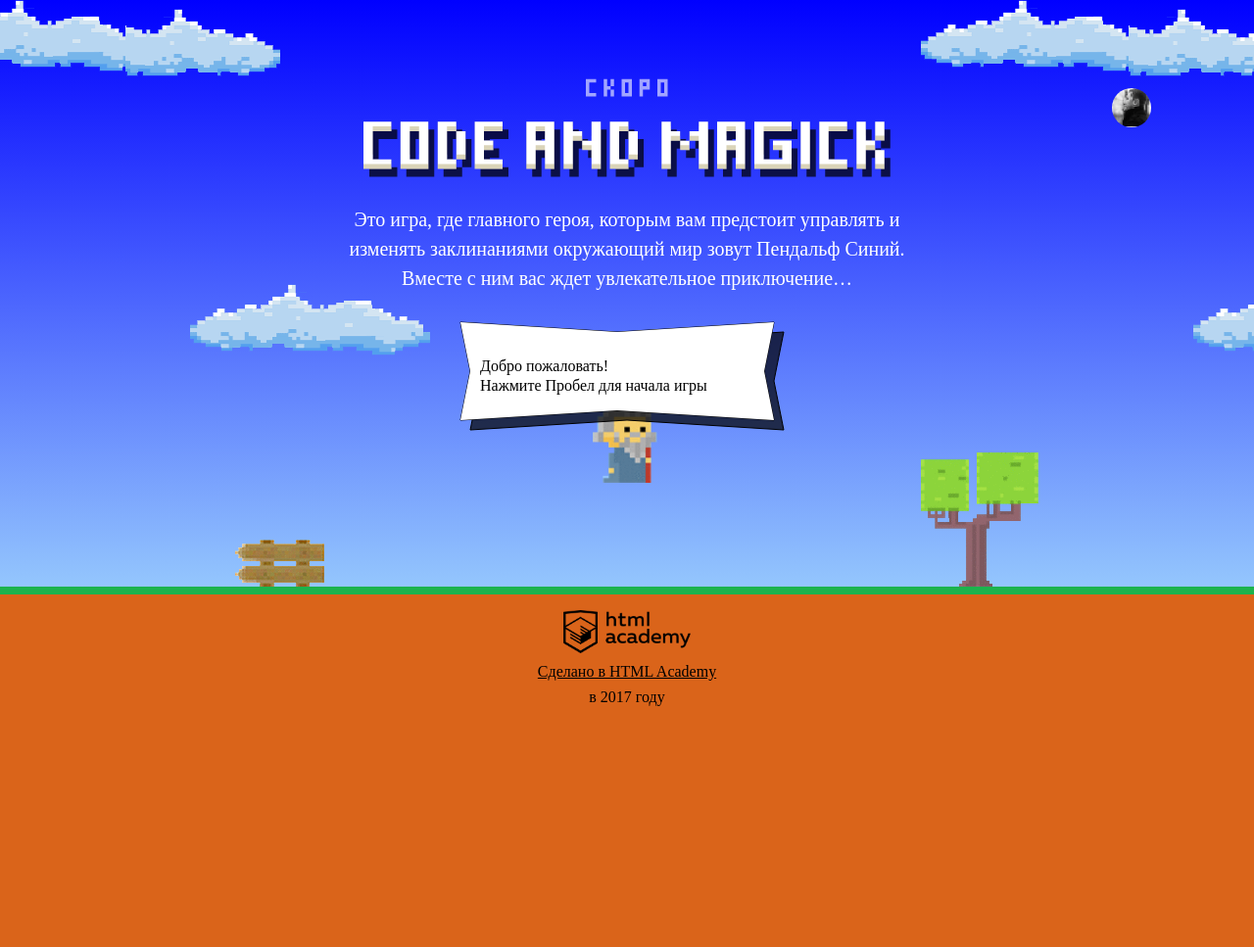
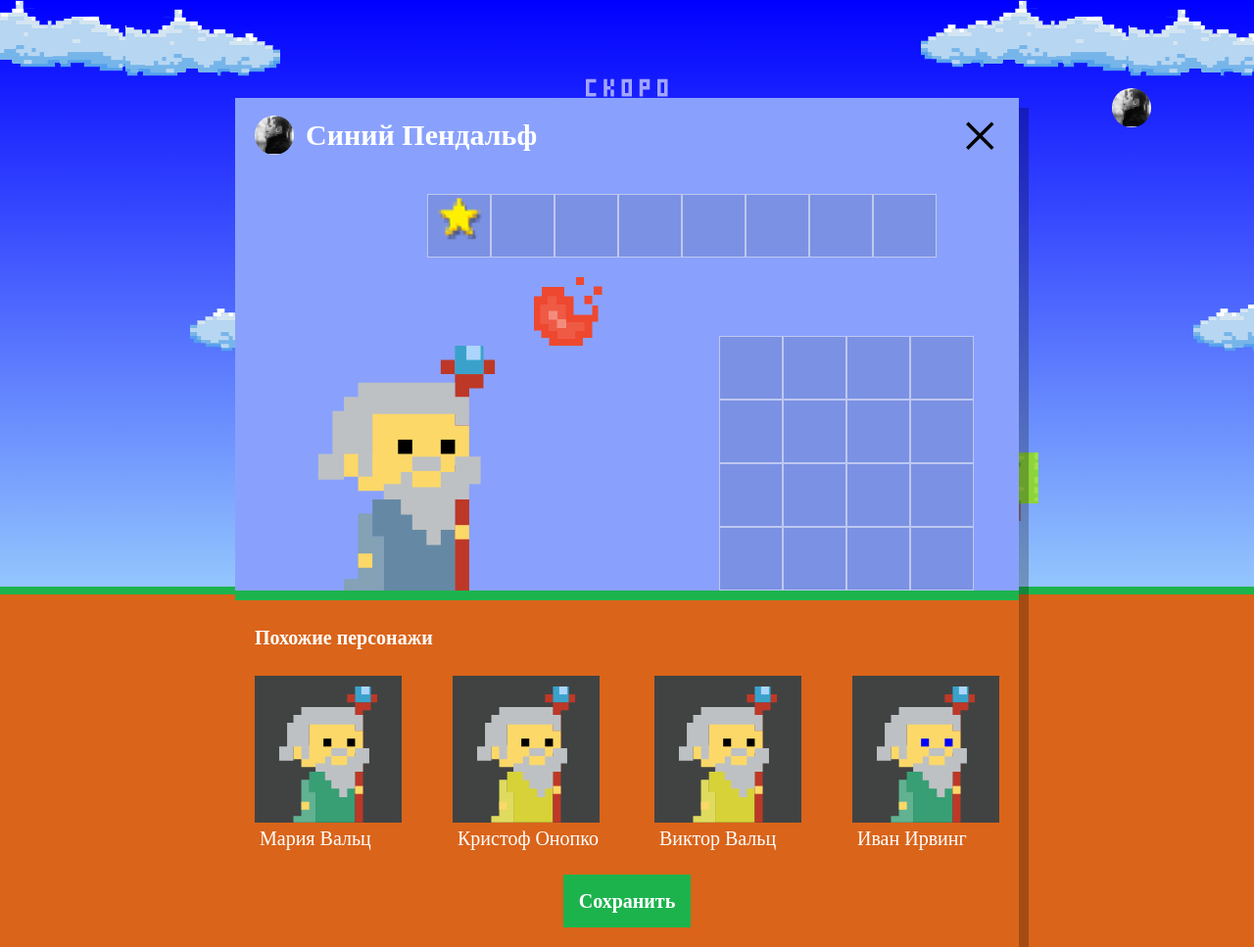
Before and after one commit to left38331/214038-code-and-magick, a website: page index.html in a window 1280 px wide. Shown: the whole page at 98% size. Before the commit the page ends 800 px from the top, so only its background shows below. Drawn offline with Linux system fonts and the light colour scheme; a web font is replaced by a local one.

Commit message:
задание 3

```diff
--- a/index.html
+++ b/index.html
@@ -196,5 +196,6 @@
 
 </script>
 <script src="js/stat.js"></script>
+<script src="js/setup.js"></script>
 <script src="js/game.js"></script>
 </html>
--- /dev/null
+++ b/js/setup.js
@@ -0,0 +1,50 @@
+'use strict';
+
+document.querySelector('.setup').classList.remove('hidden');
+var similarListElement = document.querySelector('.setup-similar-list');
+var similarVizardTemplate = document.querySelector('#similar-wizard-template').content;
+var randomFuncName = function () {
+  var firstName = ['Иван ', 'Хуан Себастьян ', 'Мария ', 'Кристоф ', 'Виктор ', 'Юлия ', 'Люпита ', 'Вашингтон '];
+  var lastName = ['да Марья', 'Верон', 'Мирабелла', 'Вальц', 'Онопко', 'Топольницкая', 'Нионго', 'Ирвинг'];
+  var randomFirstName = Math.floor(Math.random() * firstName.length);
+  var randomLastName = Math.floor(Math.random() * lastName.length);
+  var randomFirstNameString = firstName[randomFirstName];
+  var randomLastNameString = lastName[randomLastName];
+  var fullName = randomFirstNameString + randomLastNameString;
+  return fullName;
+};
+var randomFuncColor = function () {
+  var colorJacket = ['rgb(101, 137, 164)', 'rgb(241, 43, 107)', 'rgb(146, 100, 161)', 'rgb(56, 159, 117)', 'rgb(215, 210, 55)', 'rgb(0, 0, 0)'];
+  var randomColorJacket = Math.floor(Math.random() * colorJacket.length);
+  var selectedColorJacket = colorJacket[randomColorJacket];
+  return selectedColorJacket;
+};
+var randomFuncOptic = function () {
+  var colorOptic = ['black', 'red', 'blue', 'yellow', 'green'];
+  var randomColorOptic = Math.floor(Math.random() * colorOptic.length);
+  var selectedColorOptic = colorOptic[randomColorOptic];
+  return selectedColorOptic;
+};
+var randomArray = [
+  {name: randomFuncName(), coatColor: randomFuncColor(), eyesColor: randomFuncOptic()},
+  {name: randomFuncName(), coatColor: randomFuncColor(), eyesColor: randomFuncOptic()},
+  {name: randomFuncName(), coatColor: randomFuncColor(), eyesColor: randomFuncOptic()},
+  {name: randomFuncName(), coatColor: randomFuncColor(), eyesColor: randomFuncOptic()}
+];
+var renderWizard = function (randomArray) {
+  var wizardElement = similarVizardTemplate.cloneNode(true);
+  wizardElement.querySelector('.setup-similar-label').textContent = randomArray.name;
+  wizardElement.querySelector('.wizard-coat').style.fill = randomArray.coatColor;
+  wizardElement.querySelector('.wizard-eyes').style.fill = randomArray.eyesColor;
+  return wizardElement;
+};
+var createFunc = function () {
+  var i;
+  var fragment = document.createDocumentFragment();
+  for (i = 0; i < randomArray.length; i++) {
+    fragment.appendChild(renderWizard(randomArray[i]));
+  }
+  similarListElement.appendChild(fragment);
+};
+createFunc();
+document.querySelector('.setup-similar').classList.remove('hidden');
```
